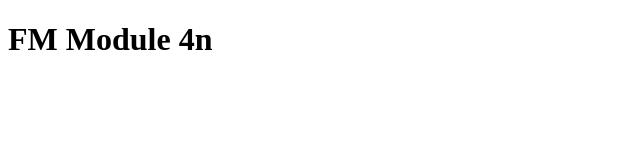
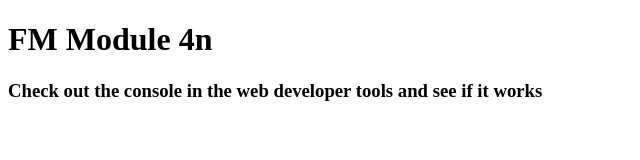
Before and after one commit to fmugnano/module-4, a plain HTML site: page index.html in a window 1280 px wide. Shown: the whole page, without its empty margins (0-640 px from the left). Drawn offline with Linux system fonts and the light colour scheme.

Commit message:
Update index.html

```diff
--- a/index.html
+++ b/index.html
@@ -12,5 +12,6 @@
 </head>
 <body>
   <h1> FM Module 4n</h1>
+  <h3> Check out the console in the web developer tools and see if it works</h3>
 </body>
 </html>
```
